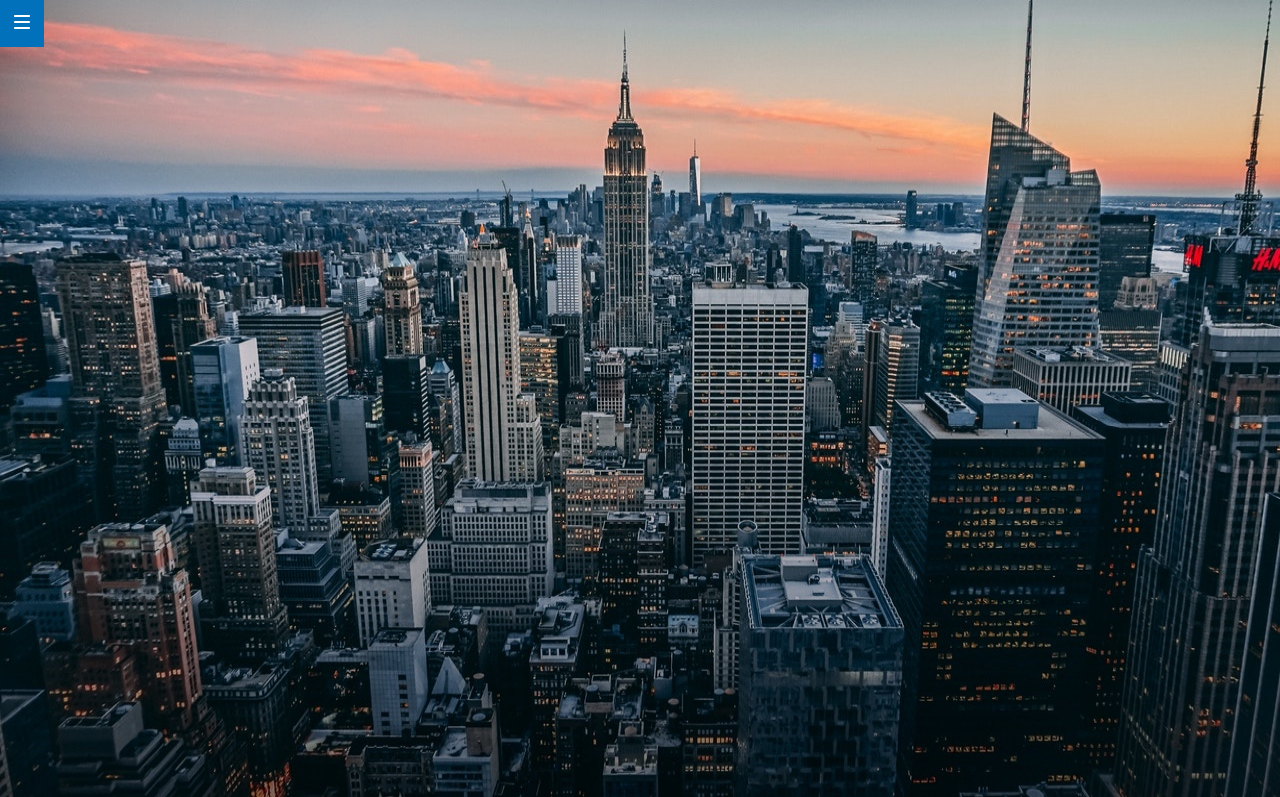
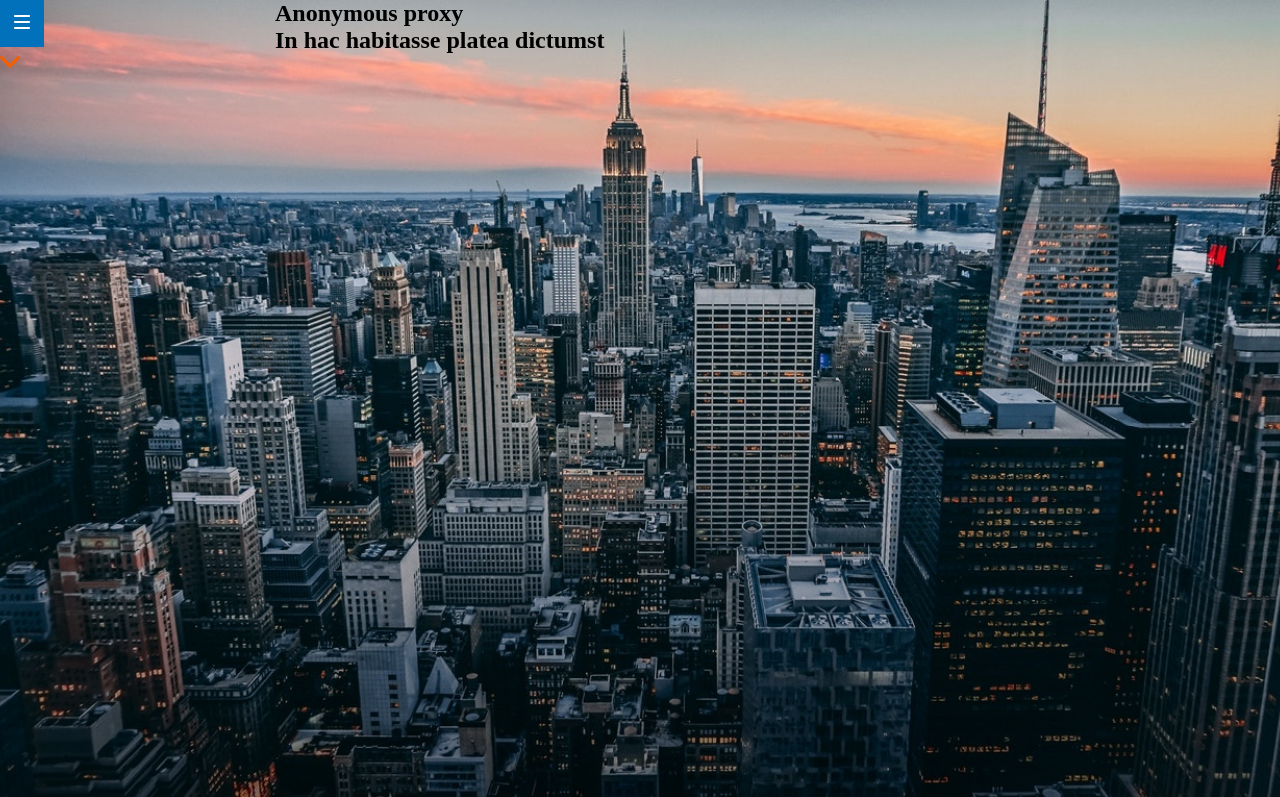
Before and after one commit to crisgruiz/modulo-1-evaluacion-final-crisgruiz, a website: page src/html/index.html in a window 1280 px wide. Shown: the top 797 px of the page. Drawn offline with nearby package versions, Linux system fonts and the light colour scheme; files that its build step writes are made by us from their sources; files whose address does not match are found by name.

Commit message:
Add hero image as a background

```diff
--- a/src/html/partials/hero.html
+++ b/src/html/partials/hero.html
@@ -1,5 +1,4 @@
 <section class="hero">
-  <img class="hero__image" src="./assets/images/cover.jpg" alt="fondo-hero" />
   <div class="centralcolumn hero__text">
     <h1 class="hero__title">Anonymous proxy</h1>
     <h2 class="hero__subtitle">In hac habitasse platea dictumst</h2>
--- a/src/scss/layout/_hero.scss
+++ b/src/scss/layout/_hero.scss
@@ -1,6 +1,7 @@
 .hero {
-  &__image {
-    height: 100vh;
-    width: 100%;
-  }
+  background-image: url(../images/cover.jpg);
+  background-size: cover;
+  background-position: center;
+  height: 100vh;
+  width: 100%;
 }
```
